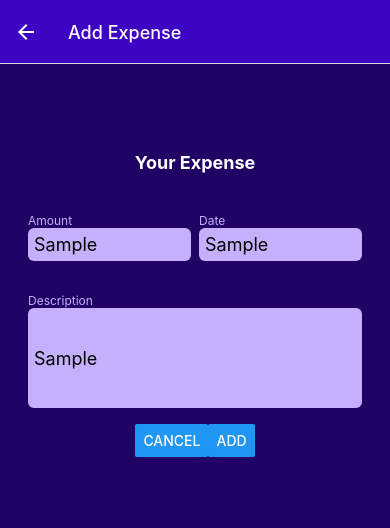
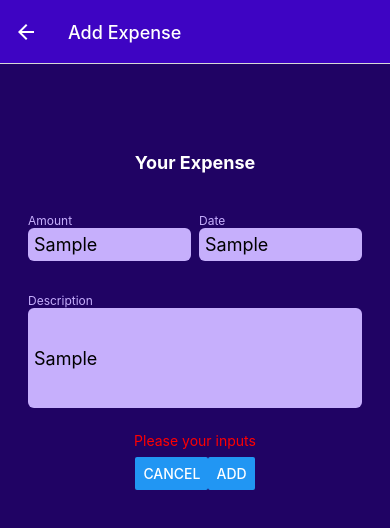
Before and after one commit to huanhunmao/react-native-user-input, a React Native app: screen /ManageExpense in a window 390 px wide. Both pictures are taken after typing "Sample", "Sample", "Sample" into the empty fields and a click on the button "ADD". Shown: the top 528 px of the page. Built offline with nearby package versions, Linux system fonts and the light colour scheme.

Commit message:
feat: 改一下结构 并加入 isValid 校验

```diff
--- a/components/ManageExpense/ExpenseForm.js
+++ b/components/ManageExpense/ExpenseForm.js
@@ -3,48 +3,73 @@ import { StyleSheet, View, Text, Button, Alert } from 'react-native';
 import Input from './Input';
 
 function ExpenseForm({ ifIsEditing, cancelHandler, onSubmit, defaultValues }){
-    const [inputValues, setInputValues] = useState({
-        amount: defaultValues ? defaultValues.amount.toString() : '',
-        date: defaultValues ? defaultValues.date.toISOString().slice(0,10) : '',
-        description: defaultValues ? defaultValues.description : ''
+    const [inputs, setInputs] = useState({
+        amount:
+        {
+            value: defaultValues ? defaultValues.amount.toString() : '',
+            isValid: true
+        },
+        date:{
+            value: defaultValues ? defaultValues.date.toISOString().slice(0,10) : '',
+            isValid:true
+        },
+        description: {
+            value: defaultValues ? defaultValues.description : '',
+            isValid:true
+        }
     })
 
   function inputChangeHandler(inputIdentifier, enterValue) {
-    setInputValues(curInputValue => {
+    setInputs(curInputValue => {
         return {
             ...curInputValue,
-            [inputIdentifier]:enterValue,
+            [inputIdentifier]:{
+                value:enterValue,
+                isValid: true
+            },
         }
     })
 
-    // console.log('inputValues',inputValues)
-    // {amount: '123', date: '666', description: '7777'}
   }
 
   function submitHandler(){
-    const amountValue = parseFloat(inputValues.amount);
+    const amountValue = parseFloat(inputs.amount.value);
     const expenseData = {
         amount: amountValue,
-        date: new Date(inputValues.date),
-        description: inputValues.description,
+        date: new Date(inputs.date.value),
+        description: inputs.description.value,
     }
 
     const amountIsValid = !isNaN(expenseData.amount) && expenseData.amount > 0
     const dateIsValid = expenseData.date.toString() !== 'Invalid Date'
     const descriptionIsValid = expenseData.description.trim().length > 0
 
-    console.log('amountIsValid',amountIsValid);
-    console.log('dateIsValid',dateIsValid);
-    console.log('descriptionIsValid',descriptionIsValid);
     if (!amountIsValid || !dateIsValid || !descriptionIsValid) {
         // 处理无效的金额输入
-        Alert.alert('Invalid input', 'Please check your input values')
+        // Alert.alert('Invalid input', 'Please check your input values')
+        setInputs(curInputs => {
+            return {
+                amount: {
+                    value: curInputs.amount.value,
+                    isValid: amountIsValid
+                },
+                 date: {
+                    value: curInputs.date.value,
+                    isValid: dateIsValid
+                },
+                description: {
+                    value: curInputs.description.value,
+                    isValid: descriptionIsValid
+                },
+            }
+        })
         return;
     }
 
     onSubmit(expenseData);
 }
 
+const ifFormInvalid = !inputs.amount.isValid || !inputs.date.isValid || !inputs.description.isValid
 
   return (
     <View style={styles.form}>
@@ -54,7 +79,7 @@ function ExpenseForm({ ifIsEditing, cancelHandler, onSubmit, defaultValues }){
       label="Amount"
       keyboardType="decimal-pad"
       style={styles.rowInput}
-      value={inputValues.amount}
+      value={inputs.amount.value}
       onChangeText={inputChangeHandler.bind(this, 'amount')}
       />
       <Input
@@ -62,17 +87,18 @@ function ExpenseForm({ ifIsEditing, cancelHandler, onSubmit, defaultValues }){
         label="Date"
         placeholder="YYYY-MM-DD"
         maxLength={10}
-        value={inputValues.date}
+        value={inputs.date.value}
         onChangeText={inputChangeHandler.bind(this, 'date')}
       />
         </View>
       <Input
       label="Description"
       multiline={true}
-      value={inputValues.description}
+      value={inputs.description.value}
       onChangeText={inputChangeHandler.bind(this,'description')}
       />
 
+    {ifFormInvalid && <Text style={styles.invalidText}>Please your inputs</Text>}
     <View style={styles.buttons}>
         <Button title='Cancel' style={styles.button} mode="flat" onPress={cancelHandler}/>
         <Button title={ifIsEditing} style={styles.button} onPress={submitHandler}/>
@@ -110,4 +136,9 @@ const styles = StyleSheet.create({
         minWidth: 120,
         marginHorizontal: 8,
       },
+      invalidText: {
+        color: 'red',
+        textAlign: 'center',
+        margin: 8,
+      },
 })
```
